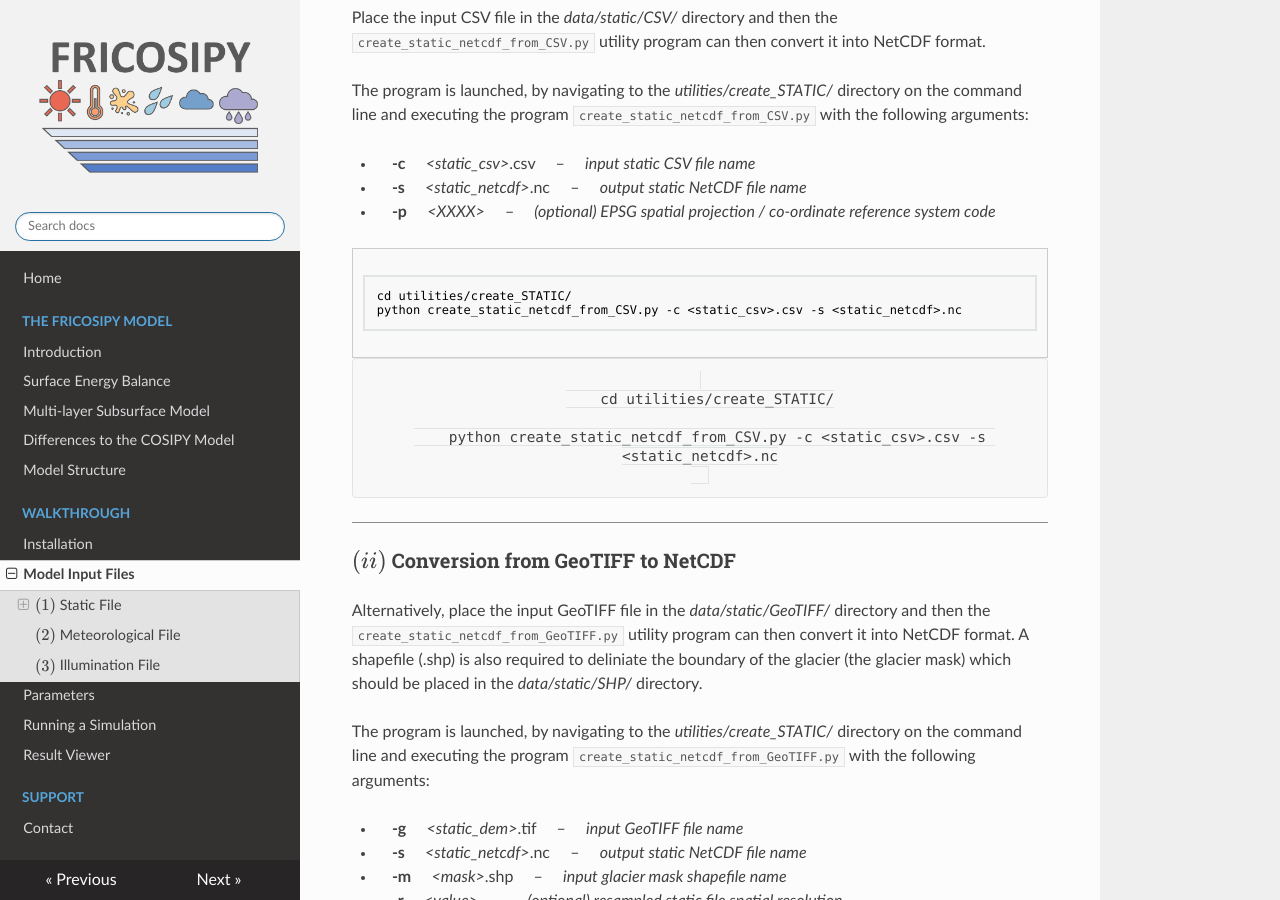
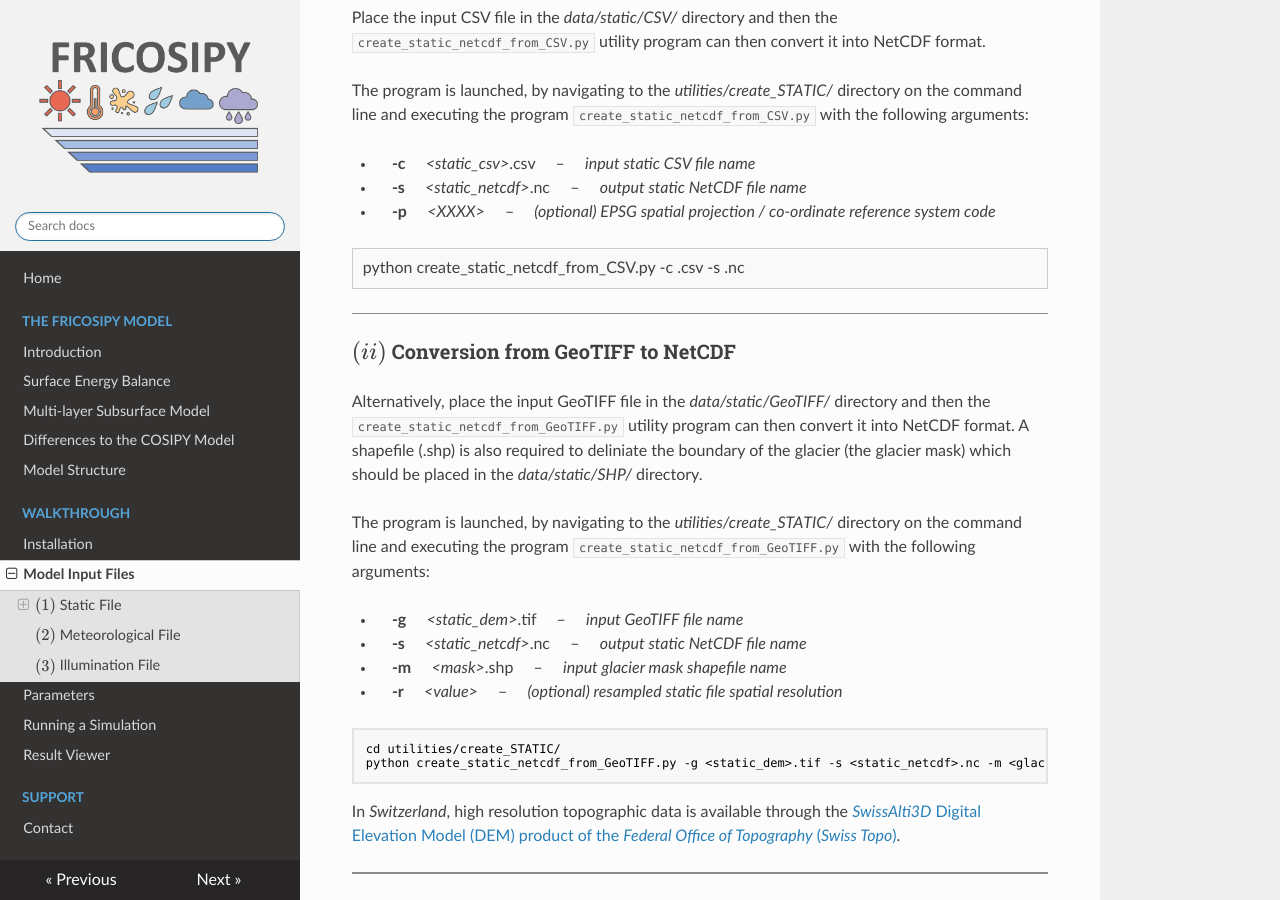
Before and after one commit to MarcusGastaldello/FRICOSIPY, an MkDocs documentation site: the page built from docs/model_input_files.md, in a window 1280 px wide and 900 px high, scrolled down 1514 px. Built offline with MkDocs 1.6.1, drawn with Linux system fonts in a browser that asks for light colours.

Commit message:
Remove example command from model input documentation
Removed example command for creating static NetCDF from CSV.

````diff
--- a/docs/model_input_files.md
+++ b/docs/model_input_files.md
@@ -66,18 +66,8 @@ The program is launched, by navigating to the *utilities/create_STATIC/* directo
 
 <div style="border:1px solid #ccc; padding:10px; background:#f9f9f9; max-width:100%; overflow-x:auto;">
 
-```bash
-cd utilities/create_STATIC/
 python create_static_netcdf_from_CSV.py -c <static_csv>.csv -s <static_netcdf>.nc
-```
 
-</div>
-
-<div style="border: 1px solid #e1e4e5; background: #f8f8f8; padding: 12px; text-align: center; border-radius: 4px; max-width: 100%; overflow-x: auto;">
-  <code style="font-family: Consolas, 'Liberation Mono', Courier, monospace; font-size: 0.9em; color: #404040; background: transparent; border: none; padding: 0;">
-    cd utilities/create_STATIC/<br>
-    python create_static_netcdf_from_CSV.py -c &lt;static_csv&gt;.csv -s &lt;static_netcdf&gt;.nc
-  </code>
 </div>
 
 <hr style="height:1px; background-color:#8b8b8b; border:none;" />
````
